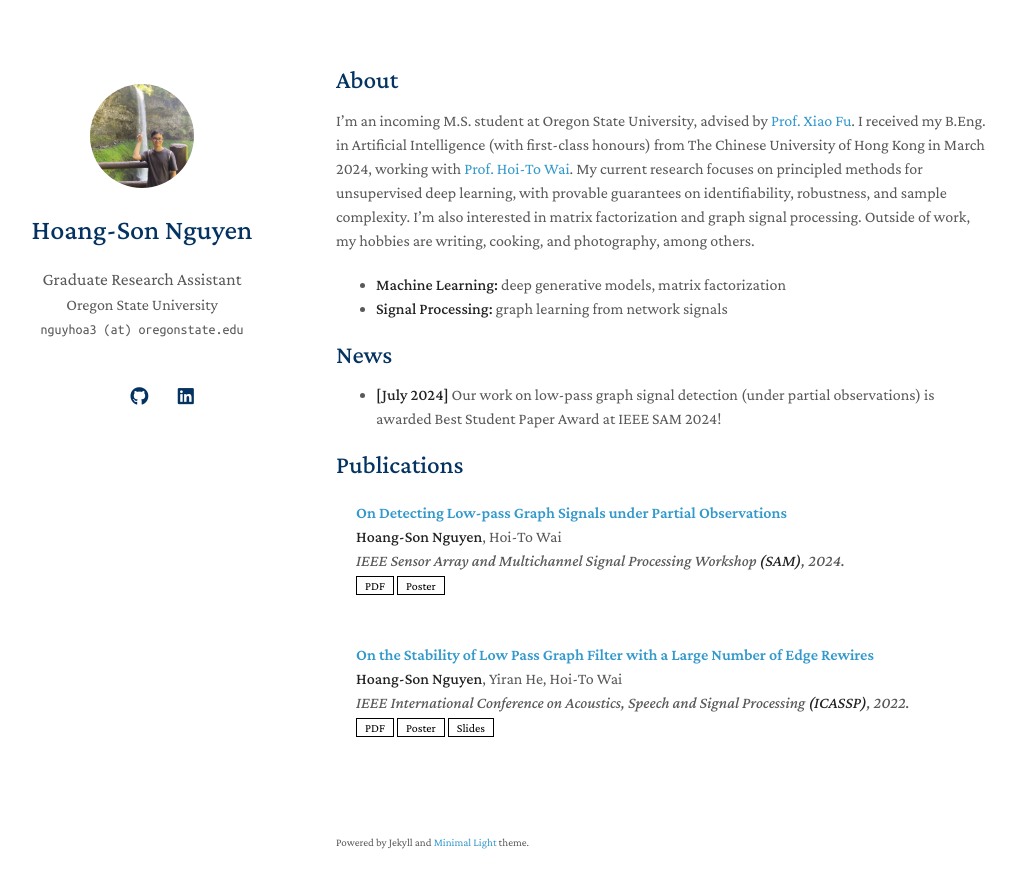
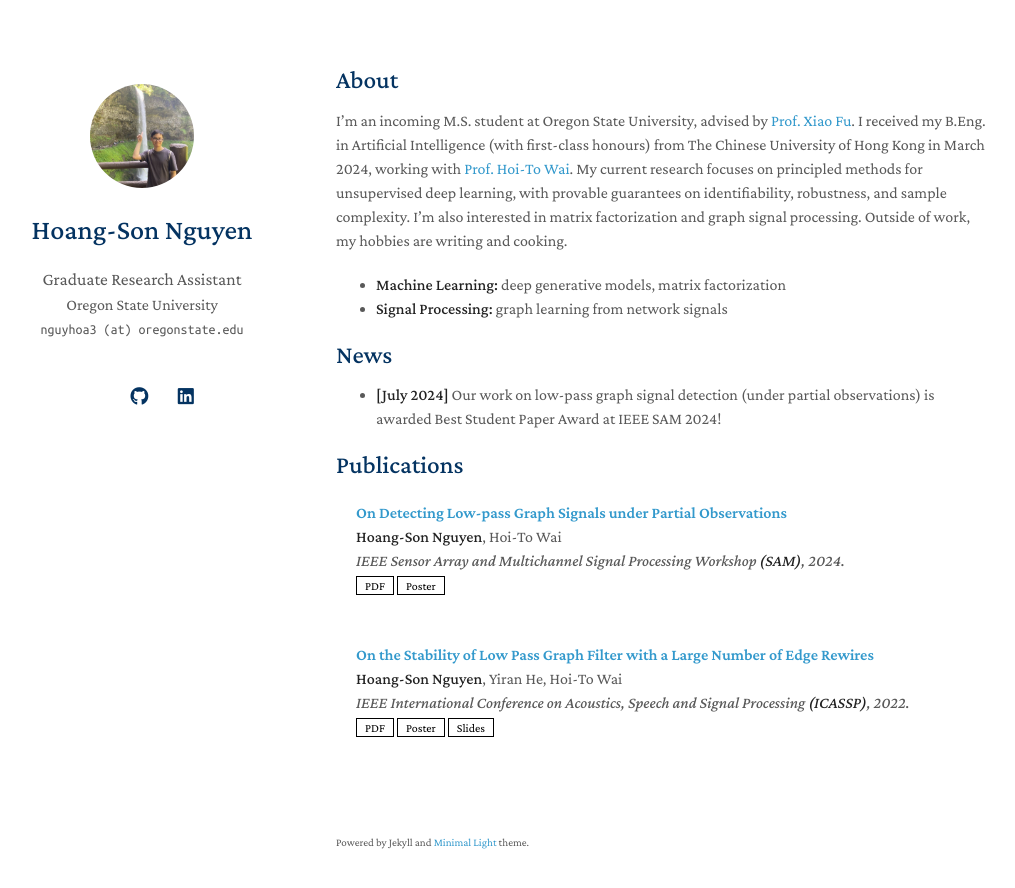
Before and after one commit to hsnguyen24/hsnguyen24.github.io, a Jekyll site: the page built from index.md, in a window 1280 px wide and 923 px high. Shown: the top 888 px of the window, without its empty margins (134-1149 px from the left). Built offline with Jekyll 4.4.1, drawn with Linux system fonts in a browser that asks for light colours; nearby versions of some CDN libraries; a style sheet for code colours, icons or effects is not loaded; our own code applies the rules of GitHub Pages for plain Markdown files.

Commit message:
Update index.md

```diff
--- a/index.md
+++ b/index.md
@@ -4,7 +4,7 @@ layout: homepage
 
 ## About
 
-I'm an incoming M.S. student at Oregon State University, advised by [Prof. Xiao Fu](https://web.engr.oregonstate.edu/~fuxia). I received my B.Eng. in Artificial Intelligence (with first-class honours) from The Chinese University of Hong Kong in March 2024, working with [Prof. Hoi-To Wai](https://www1.se.cuhk.edu.hk/~htwai). My current research focuses on principled methods for unsupervised deep learning, with provable guarantees on identifiability, robustness, and sample complexity. I'm also interested in matrix factorization and graph signal processing. Outside of work, my hobbies are writing, cooking, and photography, among others.
+I'm an incoming M.S. student at Oregon State University, advised by [Prof. Xiao Fu](https://web.engr.oregonstate.edu/~fuxia). I received my B.Eng. in Artificial Intelligence (with first-class honours) from The Chinese University of Hong Kong in March 2024, working with [Prof. Hoi-To Wai](https://www1.se.cuhk.edu.hk/~htwai). My current research focuses on principled methods for unsupervised deep learning, with provable guarantees on identifiability, robustness, and sample complexity. I'm also interested in matrix factorization and graph signal processing. Outside of work, my hobbies are writing and cooking.
 
 - **Machine Learning:** deep generative models, matrix factorization
 - **Signal Processing:** graph learning from network signals
```
